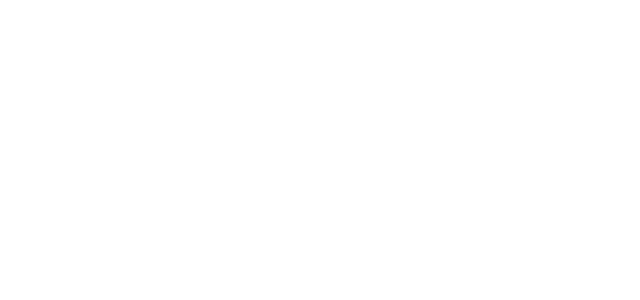
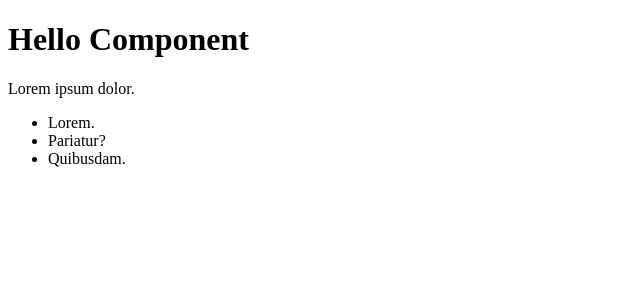
Before and after one commit to hoonil1/hoonil_react, a React (Create React App) app: page / in a window 1280 px wide. Shown: the top 300 px of the page, without its empty margins (0-640 px from the left). Built offline with nearby package versions, Linux system fonts and the light colour scheme.

Commit message:
component 연습, 작성완료

```diff
--- a/src/App.js
+++ b/src/App.js
@@ -1,10 +1,36 @@
+function App() {
+    return (
+        <div>
+            <MyComponent1/>
+            {/*
+      <div>
+      <h1>hello component</h1>
+      </div>
+      */}
+            <MyComponent2/>
+        </div>
+    );
+}
 
-function App() {
-  return (
-    <div>
+function MyComponent1() {
+    return (
+        <div>
+            <h1>Hello Component</h1>
+        </div>
+    )
+}
 
-    </div>
-  );
+function MyComponent2() {
+    return (
+        <div>
+            <p>Lorem ipsum dolor.</p>
+            <ul>
+                <li>Lorem.</li>
+                <li>Pariatur?</li>
+                <li>Quibusdam.</li>
+            </ul>
+        </div>
+    )
 }
 
 export default App;
```
